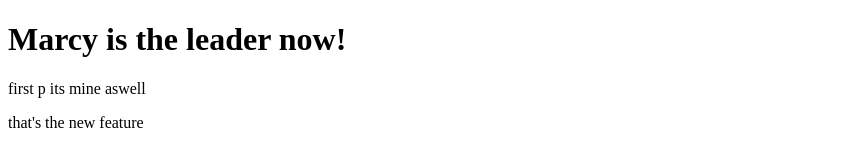
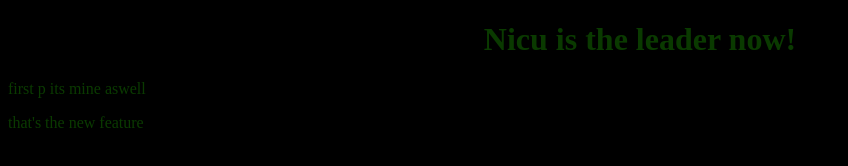
Before and after one commit to IoghiStudio/backend, a plain HTML site: page index.html in a window 1280 px wide. Shown: the whole page, without its empty margins (0-848 px from the left). Drawn offline with Linux system fonts and the light colour scheme.

Commit message:
Little update

```diff
--- a/index.html
+++ b/index.html
@@ -4,9 +4,10 @@
         <title>
             Github Project
         </title>
+        <link rel="stylesheet" href="style.css">
     </head>
     <body>
-        <h1>Marcy is the leader now!</h1>
+        <h1>Nicu is the leader now!</h1>
         <p>first p its mine aswell</p>
         <p>that's the new feature</p>
     </body>
--- a/style.css
+++ b/style.css
@@ -0,0 +1,7 @@
+body {
+    background-color: black;
+    color: #0A3A00;
+}
+h1 {
+    text-align: center;
+}
```
Also changed, not shown: 1 other file.
